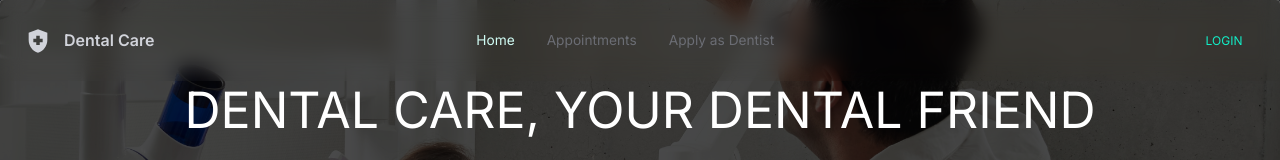
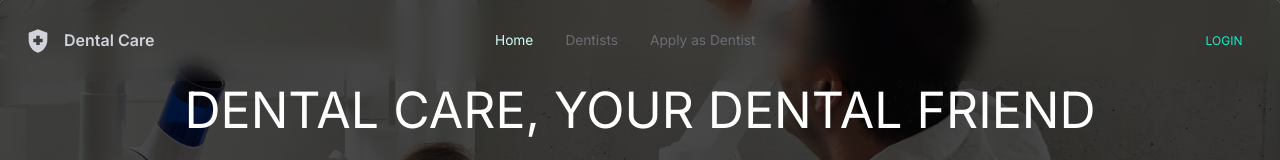
Before and after one commit to Audiph/dental-care, a React (Vite) app in the folder client/: page / in a window 1280 px wide. Shown: the top 160 px of the page. Built offline with nearby package versions, Linux system fonts and the light colour scheme; no server answers.

Commit message:
rename path

```diff
--- a/client/src/App.jsx
+++ b/client/src/App.jsx
@@ -29,7 +29,7 @@ const router = createBrowserRouter([
         element: <Landing />,
       },
       {
-        path: '/available-dentists',
+        path: '/dentists',
         element: (
           <ProtectedRoute>
             <div>Appointments...</div>
--- a/client/src/components/index.js
+++ b/client/src/components/index.js
@@ -12,3 +12,4 @@ export { default as ProtectedRoute } from './common/ProtectedRoute';
 export { default as Loading } from './common/Loading';
 export { default as PageHeader } from './common/PageHeader';
 export { default as DentistForm } from './common/DentistForm';
+export { default as Doctor } from './common/Doctor';
--- a/client/src/utils/constants.jsx
+++ b/client/src/utils/constants.jsx
@@ -14,8 +14,8 @@ export const userLinks = [
   },
   {
     id: 2,
-    path: '/available-dentists',
-    name: 'Appointments',
+    path: '/dentists',
+    name: 'Dentists',
   },
   {
     id: 3,
@@ -70,7 +70,7 @@ export const services = [
     id: 1,
     title: 'Book Appointment',
     desc: " Experience the convenience of seamless dental care with our online appointment booking platform. Say goodbye to waiting on hold and hello to hassle-free scheduling at your fingertips. Whether you're due for a routine check-up or seeking specialized treatment, our user-friendly system ensures that securing a dental appointment is as easy as a click away. Take control of your oral health journey and book your next visit online – because a healthier, happier smile is just a few clicks closer",
-    path: '/available-dentists',
+    path: '/dentists',
     icon: <BookOnlineIcon fontSize="1px" />,
   },
   {
```
